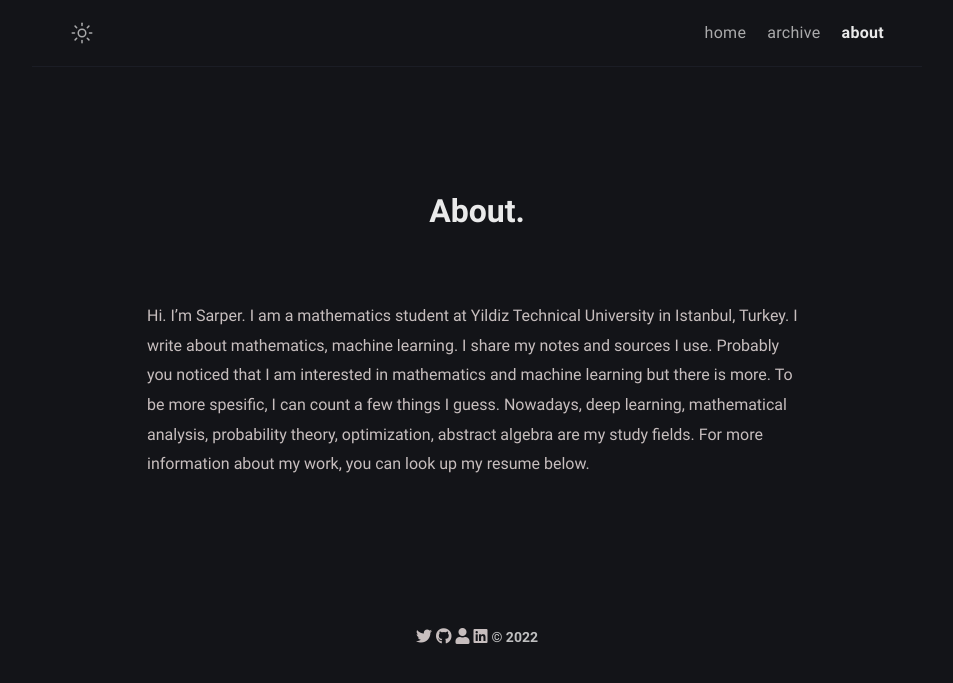
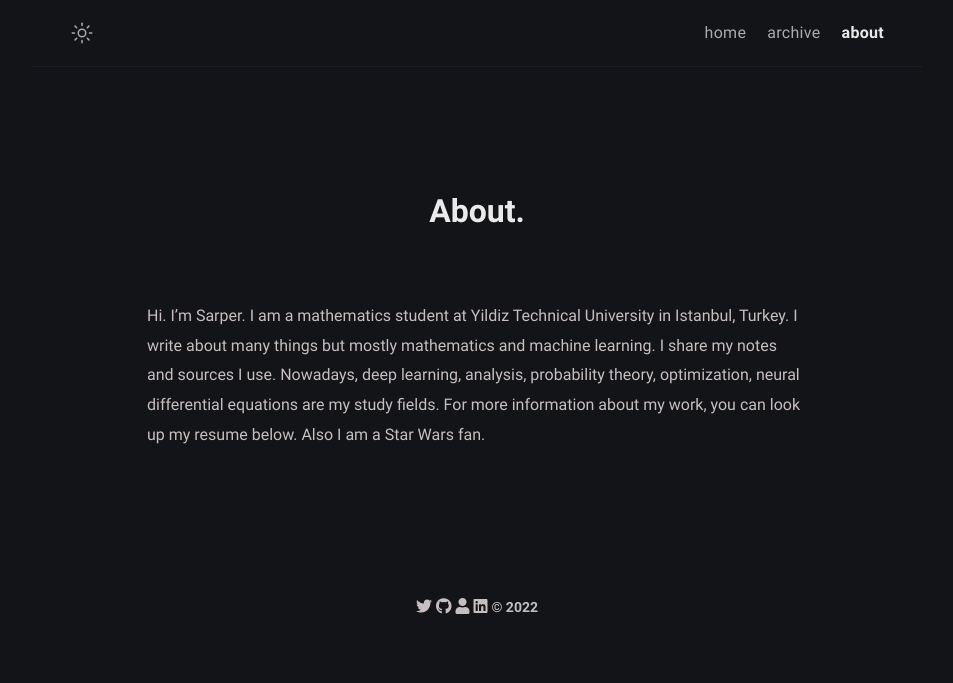
Before and after one commit to sarperyn/sarperyn.github.io, a Jekyll site: the page built from about.md, in a window 1280 px wide. Shown: the top 683 px of the page, without its empty margins (163-1116 px from the left). Built offline with Jekyll 4.4.1, drawn with Linux system fonts in a browser that asks for light colours.

Commit message:
yemin ederim bu son

```diff
--- a/_config.yml
+++ b/_config.yml
@@ -11,7 +11,7 @@ mode: dark # default theme "dark" | "light"
 author:
   name: Sarper Yurtseven # author name
   bio: >- # tell to the world
-    Hello there! Take a look around. I'm sure you can find something for you. May the Force be with you.
+    Hello there! Take a look around. I'm sure you can find something for you.
 
   username: sarperyn # general username
   github: sarperyn # github username
--- a/about.md
+++ b/about.md
@@ -5,4 +5,5 @@ layout: page
 excerpt: exp
 comments: false
 ---
-Hi. I'm Sarper. I am a mathematics student at Yildiz Technical University in Istanbul, Turkey. I write about mathematics, machine learning. I share my notes and sources I use. Probably you noticed that I am interested in mathematics and machine learning but there is more. To be more spesific, I can count a few things I guess. Nowadays, deep learning, mathematical analysis, probability theory, optimization, abstract algebra are my study fields. For more information about my work, you can look up my resume below.
+Hi. I'm Sarper. I am a mathematics student at Yildiz Technical University in Istanbul, Turkey. I write about many things but mostly mathematics and machine learning. I share my notes and sources I use. Nowadays, deep learning, analysis, probability theory, optimization, neural differential equations are my study fields. For more information about my work, you can look up my resume below.
+Also I am a Star Wars fan.
```
